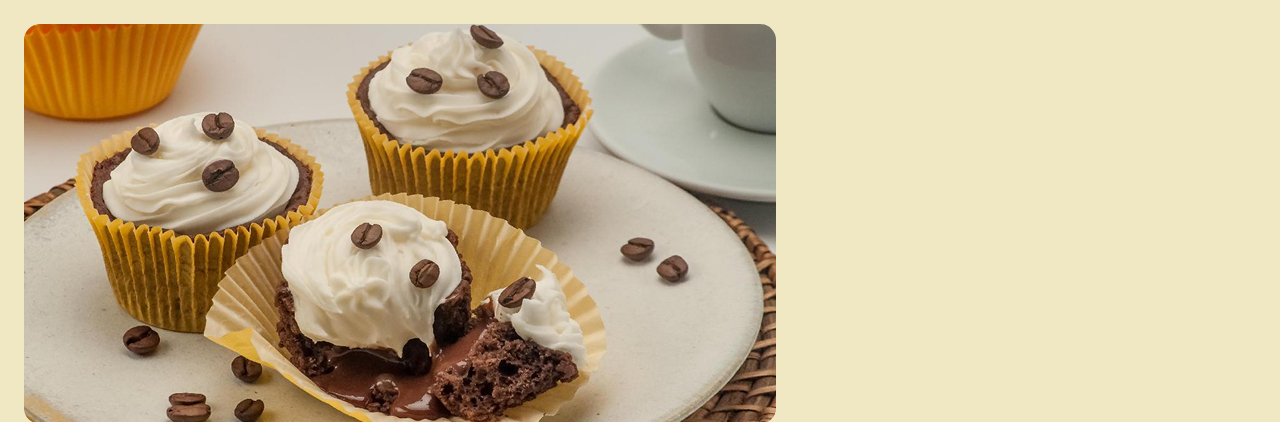
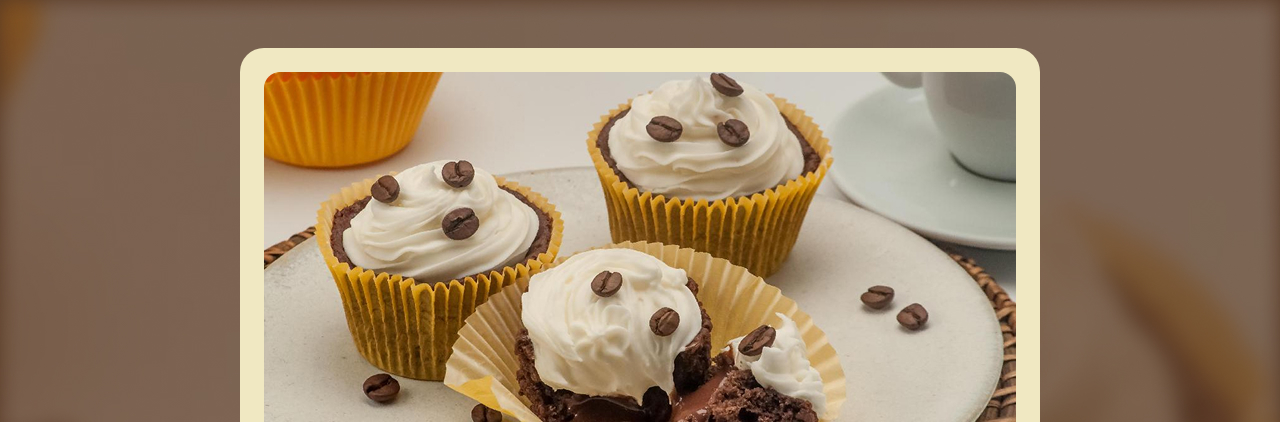
Before and after one commit to JardielTerceiro/pagina-de-receita-rocketseat, a plain HTML site: page index.html in a window 1280 px wide. Shown: the top 422 px of the page. Drawn offline with Linux system fonts and the light colour scheme.

Commit message:
fix: #page

```diff
--- a/style.css
+++ b/style.css
@@ -4,10 +4,8 @@
 }
 :root {
   --background-color: #573824;
-  --surface-color: #F0E8C2;
-
+  --surface-color: #f0e8c2;
 }
-
 
 body {
   background-image: url(assets/bg-image.jpg);
@@ -15,8 +13,12 @@ body {
 }
 
 #page {
+  box-sizing: border-box;
+  width: 800px;
   padding: 24px;
-  background-color:var(--surface-color);
+  background-color: var(--surface-color);
+  border-radius: 24px;
+  margin: 48px auto;
 }
 
 img {
```
